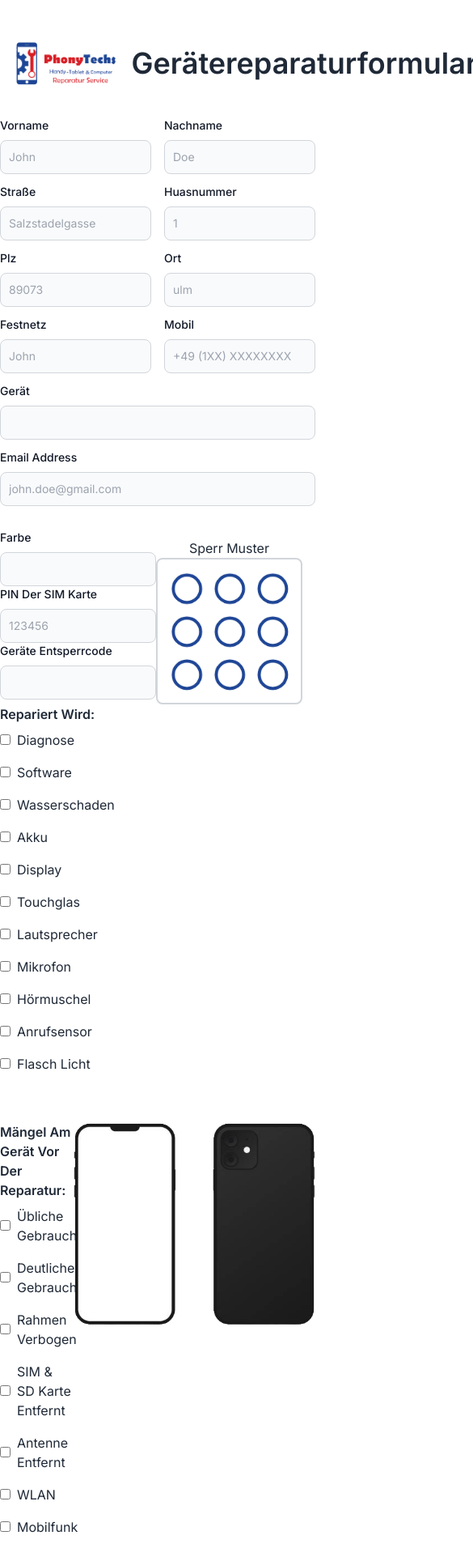
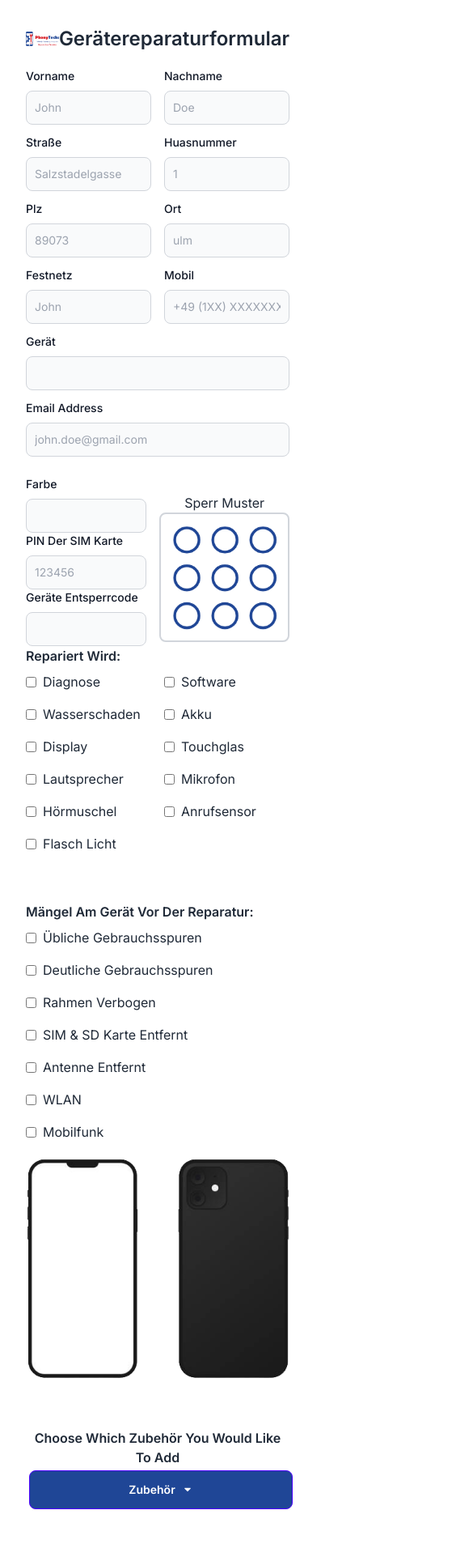
Before and after one commit to MuhEid/phoneytech-form, a Next.js app: page /form in a window 390 px wide. Shown: the top 1928 px of the page at 81% size, 585 px wide, since content can reach past the window. Built offline with nearby package versions, Linux system fonts and the light colour scheme.

Commit message:
styles: make the website responsive

```diff
--- a/src/components/DropdownMenu.tsx
+++ b/src/components/DropdownMenu.tsx
@@ -37,9 +37,9 @@ const DropdownMenu = ({ onSelectionChange }: DropdownMenuProps) => {
     };
 
     return (
-        <div className="w-full flex items-center justify-between text-center my-10">
+        <div className="w-full flex flex-col md:flex-row items-center justify-between text-center my-10">
             <h4 className="font-semibold">choose which Zubehör you would like to add</h4>
-            <div className="w-1/2">
+            <div className="w-full md:w-1/2">
                 <div className="dropdown w-full">
                     <label tabIndex={0} className="btn btn-primary bg-main text-white m-1 w-full">
                         Zubehör
--- a/src/components/Form.tsx
+++ b/src/components/Form.tsx
@@ -2,7 +2,6 @@ import React, { useState } from "react";
 import DeviceMockup from "./DeviceMockup";
 import Logo from "./Logo";
 import TermsAndConditions from "./TermsAndConditions";
-
 import PatternLock from "./LockPattern";
 import { EuroIcon } from "./EuroIcon";
 import Image from "next/image";
@@ -39,9 +38,9 @@ export default function Form({ onSubmit, handleInput, formData }: formProps) {
     return (
         <form onSubmit={onSubmit} className="flex flex-col">
             <div className="flex items-center mb-5">
-                <Logo className="w-5/12 p-5" />
+                <Logo className="w-2/3 md:w-5/12 md:p-5" />
                 {/* <p className="w-1/4">auftragsnummer:</p> */}
-                <h1 className="text-4xl text-center w-7/12 font-semibold">
+                <h1 className="text-2xl md:text-4xl text-center md:w-7/12 font-semibold">
                     Gerätereparaturformular
                 </h1>
             </div>
@@ -233,7 +232,7 @@ export default function Form({ onSubmit, handleInput, formData }: formProps) {
                         />
                     </div>
                 </div>
-                <div className="flex items-center justify-between pr-4">
+                <div className="flex items-center justify-between space-x-4">
                     <div className="grid w-2/3">
                         <div>
                             <label
@@ -288,7 +287,7 @@ export default function Form({ onSubmit, handleInput, formData }: formProps) {
                 </div>
                 <div className="">
                     <p className="font-semibold">Repariert wird:</p>
-                    <div className="grid grid-cols-1 md:grid-cols-2 gap-4 mt-2">
+                    <div className="grid grid-cols-2 gap-4 mt-2">
                         <label className="flex items-center">
                             <input type="checkbox" name="diagnose" className="mr-2" />
                             Diagnose
@@ -338,8 +337,8 @@ export default function Form({ onSubmit, handleInput, formData }: formProps) {
             </div>
             {/* third section */}
             <div className="mt-5">
-                <div className="my-4 flex">
-                    <div className=" w-1/3">
+                <div className="my-4 flex flex-col md:flex-row">
+                    <div className="w-full md:w-1/3">
                         <p className="font-semibold">Mängel am Gerät vor der Reparatur:</p>
                         <div className="grid grid-cols-1  gap-4 mt-2">
                             <label className="flex items-center">
@@ -381,7 +380,7 @@ export default function Form({ onSubmit, handleInput, formData }: formProps) {
                         </div>
                     </div>
 
-                    <DeviceMockup className="" />
+                    <DeviceMockup className="my-5 md:my-0" />
                 </div>
 
                 <div className="">
@@ -495,9 +494,12 @@ export default function Form({ onSubmit, handleInput, formData }: formProps) {
                 </div>
 
                 <div className="mt-4">
-                    <div className="form-control w-7/12 ">
+                    <div className="form-control md:w-7/12 ">
                         <label className="cursor-pointer label">
-                            <input type="checkbox" className="checkbox border border-primary" />
+                            <input
+                                type="checkbox"
+                                className="checkbox border border-primary mr-3"
+                            />
                             <span className="text-lg font-semibold">
                                 Ich bestätige hiermit, dass ich mit obere genannten Angabe
                                 einverstanden bin und Akzeptiere diese.
@@ -505,7 +507,7 @@ export default function Form({ onSubmit, handleInput, formData }: formProps) {
                         </label>
                     </div>
 
-                    <div className="flex justify-around py-5">
+                    <div className="flex justify-around py-5 space-x-4">
                         <label className="block">
                             Datum/Ort:
                             <input
@@ -537,9 +539,12 @@ export default function Form({ onSubmit, handleInput, formData }: formProps) {
             <div>
                 <TermsAndConditions />
                 <div className="mt-4">
-                    <div className="form-control w-7/12">
+                    <div className="form-control md:w-7/12">
                         <label className="cursor-pointer label">
-                            <input type="checkbox" className="checkbox border border-primary" />
+                            <input
+                                type="checkbox"
+                                className="checkbox border border-primary mr-3"
+                            />
                             <span className="label-text text-lg font-semibold">
                                 Ich bestätige hiermit, dass ich mit obere genannten Angabe
                                 einverstanden bin und Akzeptiere diese.
@@ -547,7 +552,7 @@ export default function Form({ onSubmit, handleInput, formData }: formProps) {
                         </label>
                     </div>
 
-                    <div className="flex justify-around py-5">
+                    <div className="flex justify-around space-x-4 py-5">
                         <label className="block">
                             Datum/Ort:
                             <input
--- a/tailwind.config.ts
+++ b/tailwind.config.ts
@@ -17,7 +17,7 @@ const config: Config = {
             },
             container: {
                 center: true,
-                padding: "3rem lg:2rem", // default padding
+                padding: "2rem", // default padding
                 screens: {
                     sm: "100%", // full width on small screens
                     md: "100%", // full width on medium screens
```
